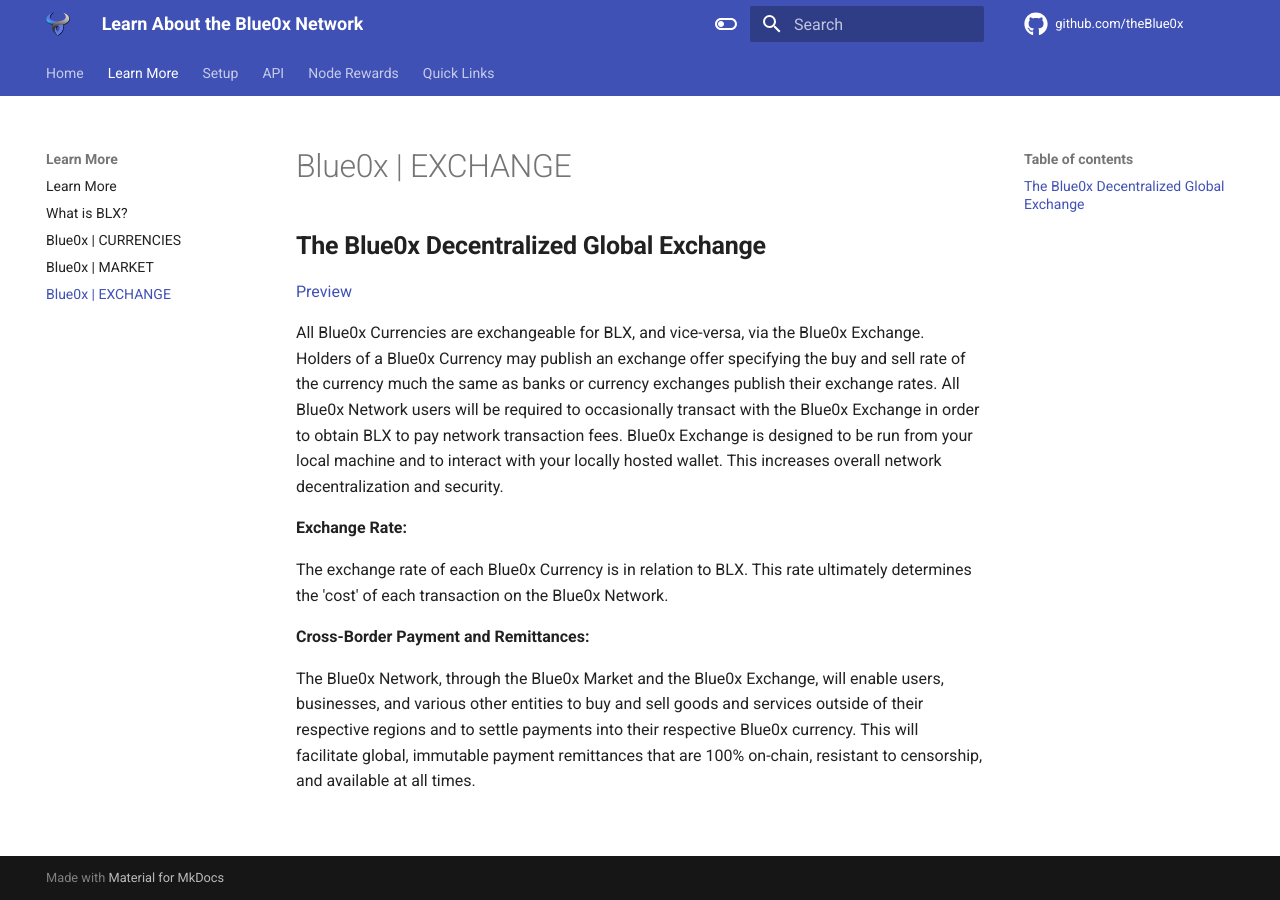
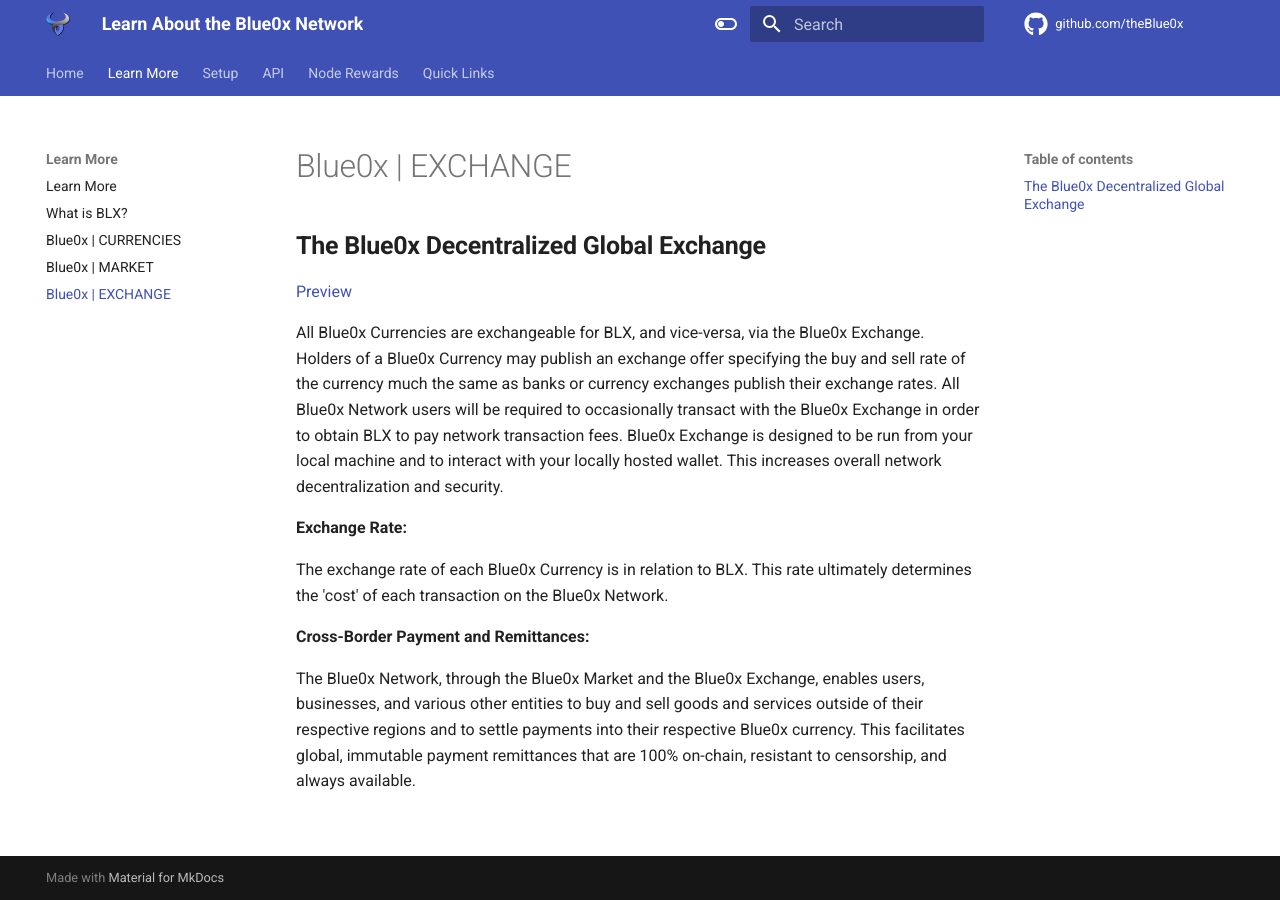
Before and after one commit to theBlue0x/docs, an MkDocs documentation site: the page built from docs/learn_more/exchange.md, in a window 1280 px wide. Built offline with MkDocs 1.6.1 and Material for MkDocs 9.7.7, drawn with Linux system fonts in a browser that asks for light colours.

Commit message:
Update exchange.md

```diff
--- a/docs/learn_more/exchange.md
+++ b/docs/learn_more/exchange.md
@@ -10,4 +10,4 @@
 
 **Cross-Border Payment and Remittances:**
 
-The Blue0x Network, through the Blue0x Market and the Blue0x Exchange, will enable users, businesses, and various other entities to buy and sell goods and services outside of their respective regions and to settle payments into their respective Blue0x currency.  This will facilitate global, immutable payment remittances that are 100% on-chain, resistant to censorship, and available at all times.
+The Blue0x Network, through the Blue0x Market and the Blue0x Exchange, enables users, businesses, and various other entities to buy and sell goods and services outside of their respective regions and to settle payments into their respective Blue0x currency.  This facilitates global, immutable payment remittances that are 100% on-chain, resistant to censorship, and always available.
```
